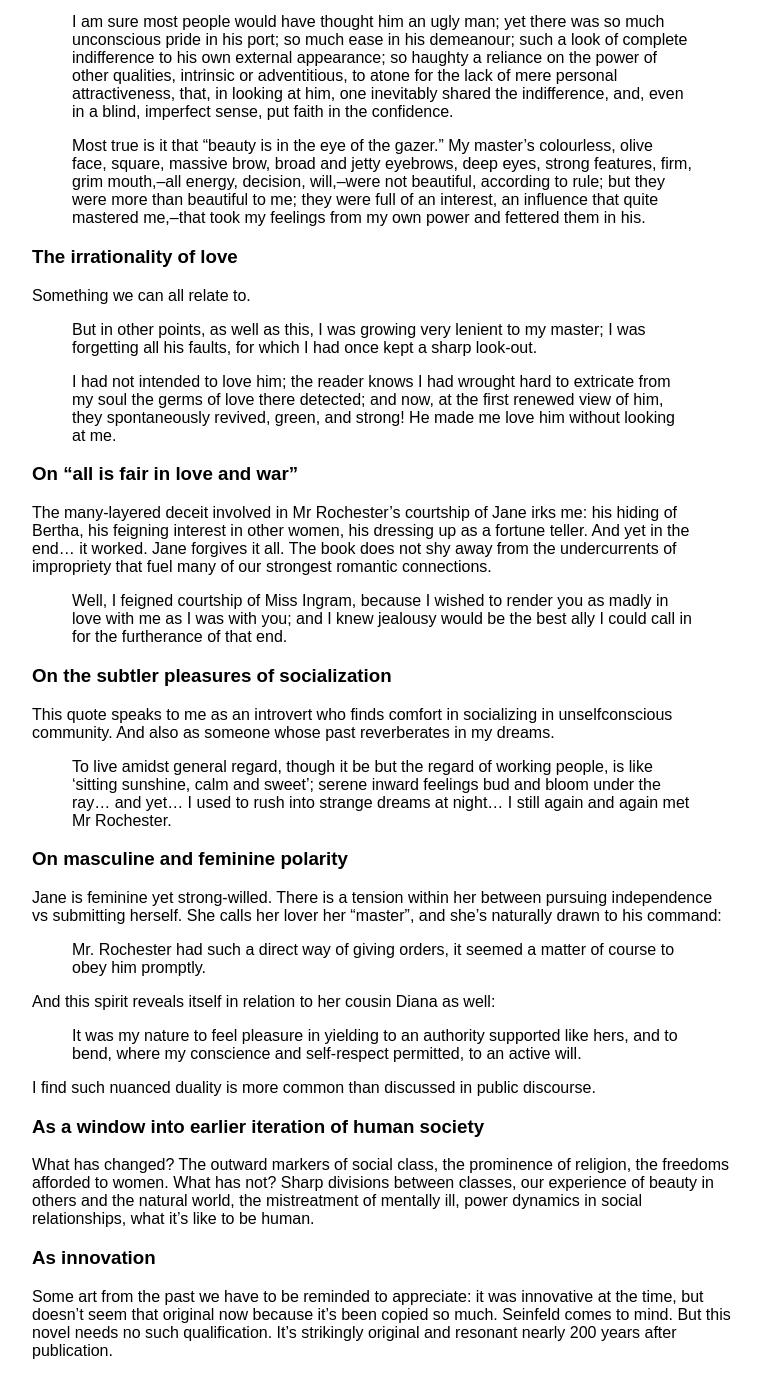
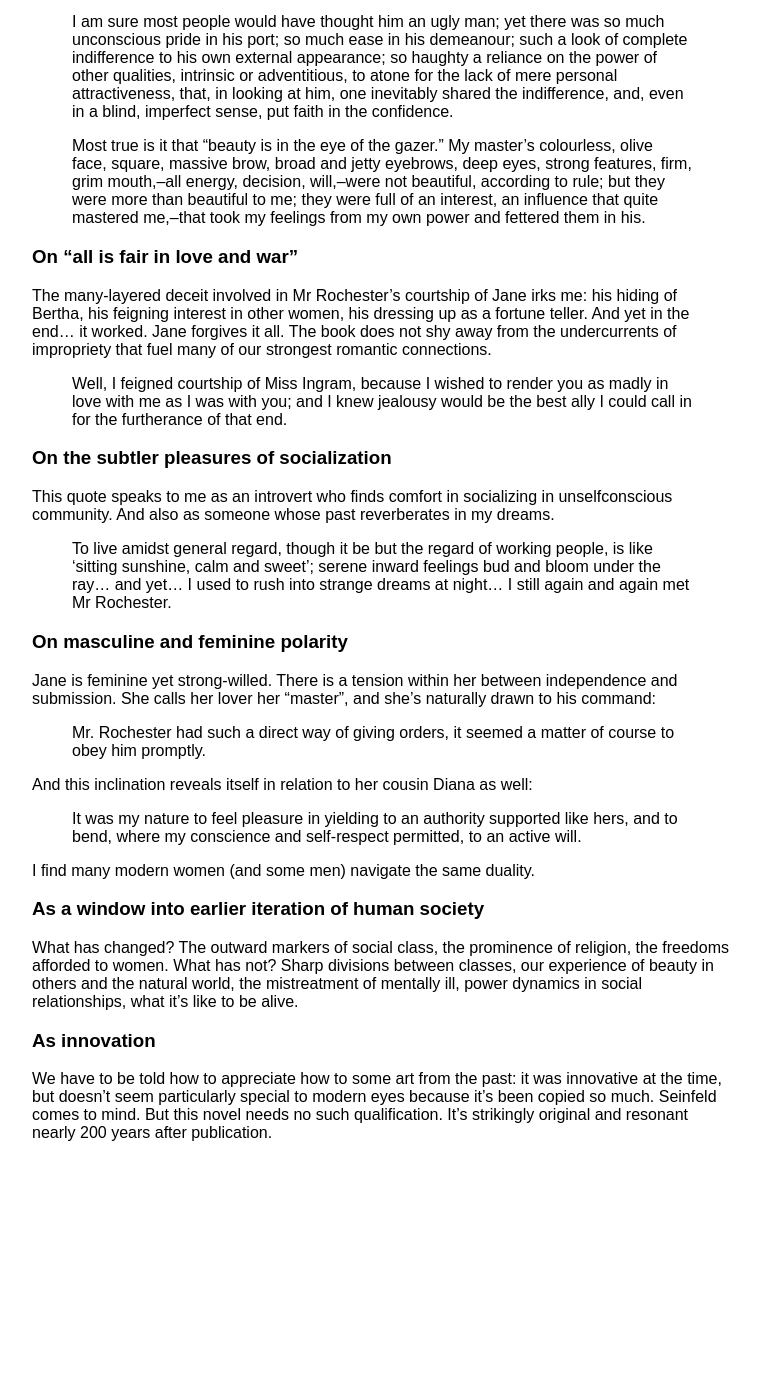
Before and after one commit to maxh/maxheinritz.com, a Jekyll site: the page built from _posts/2024-12-31-favorite-quotes-from-jane-eyre.md, in a window 1280 px wide and 1400 px high, scrolled down 1033 px. Shown: the whole window, without its empty margins (108-870 px from the left). Built offline with Jekyll 4.4.1, drawn with Linux system fonts in a browser that asks for light colours; after the commit the page ends 2215 px from its top, so only the background shows below that; some of the changed text lies outside the part shown.

Commit message:
add jane eyre

```diff
--- a/storage/2024-12-30-favorite-quotes-from-jane-eyre.md
+++ b/_posts/2024-12-31-favorite-quotes-from-jane-eyre.md
@@ -28,14 +28,6 @@ Mr Rochester and Jane are both famously unattractive. Their love is forged in ot
 
 >Most true is it that "beauty is in the eye of the gazer." My master's colourless, olive face, square, massive brow, broad and jetty eyebrows, deep eyes, strong features, firm, grim mouth,--all energy, decision, will,--were not beautiful, according to rule; but they were more than beautiful to me; they were full of an interest, an influence that quite mastered me,--that took my feelings from my own power and fettered them in his.
 
-### The irrationality of love
-
-Something we can all relate to.
-
->But in other points, as well as this, I was growing very lenient to my master; I was forgetting all his faults, for which I had once kept a sharp look-out.
-
->I had not intended to love him; the reader knows I had wrought hard to extricate from my soul the germs of love there detected; and now, at the first renewed view of him, they spontaneously revived, green, and strong! He made me love him without looking at me.
-
 ### On “all is fair in love and war”
 
 The many-layered deceit involved in Mr Rochester’s courtship of Jane irks me: his hiding of Bertha, his feigning interest in other women, his dressing up as a fortune teller. And yet in the end… it worked. Jane forgives it all. The book does not shy away from the undercurrents of impropriety that fuel many of our strongest romantic connections.
@@ -50,20 +42,20 @@ This quote speaks to me as an introvert who finds comfort in socializing in unse
 
 ### On masculine and feminine polarity
 
-Jane is feminine yet strong-willed. There is a tension within her between pursuing independence vs submitting herself. She calls her lover her "master", and she's naturally drawn to his command:
+Jane is feminine yet strong-willed. There is a tension within her between independence and submission. She calls her lover her "master", and she's naturally drawn to his command:
 
 >Mr. Rochester had such a direct way of giving orders, it seemed a matter of course to obey him promptly.
 
-And this spirit reveals itself in relation to her cousin Diana as well:
+And this inclination reveals itself in relation to her cousin Diana as well:
 
 >It was my nature to feel pleasure in yielding to an authority supported like hers, and to bend, where my conscience and self-respect permitted, to an active will.
 
-I find such nuanced duality is more common than discussed in public discourse.
+I find many modern women (and some men) navigate the same duality.
 
 ### As a window into earlier iteration of human society
 
-What has changed? The outward markers of social class, the prominence of religion, the freedoms afforded to women. What has not? Sharp divisions between classes, our experience of beauty in others and the natural world, the mistreatment of mentally ill, power dynamics in social relationships, what it's like to be human.
+What has changed? The outward markers of social class, the prominence of religion, the freedoms afforded to women. What has not? Sharp divisions between classes, our experience of beauty in others and the natural world, the mistreatment of mentally ill, power dynamics in social relationships, what it's like to be alive.
 
 ### As innovation
 
-Some art from the past we have to be reminded to appreciate: it was innovative at the time, but doesn’t seem that original now because it’s been copied so much. Seinfeld comes to mind. But this novel needs no such qualification. It’s strikingly original and resonant nearly 200 years after publication.
+We have to be told how to appreciate how to some art from the past: it was innovative at the time, but doesn’t seem particularly special to modern eyes because it’s been copied so much. Seinfeld comes to mind. But this novel needs no such qualification. It’s strikingly original and resonant nearly 200 years after publication.
```
Also changed, not shown: other parts of _posts/2024-12-31-favorite-quotes-from-jane-eyre.md (+1 -1 lines).
